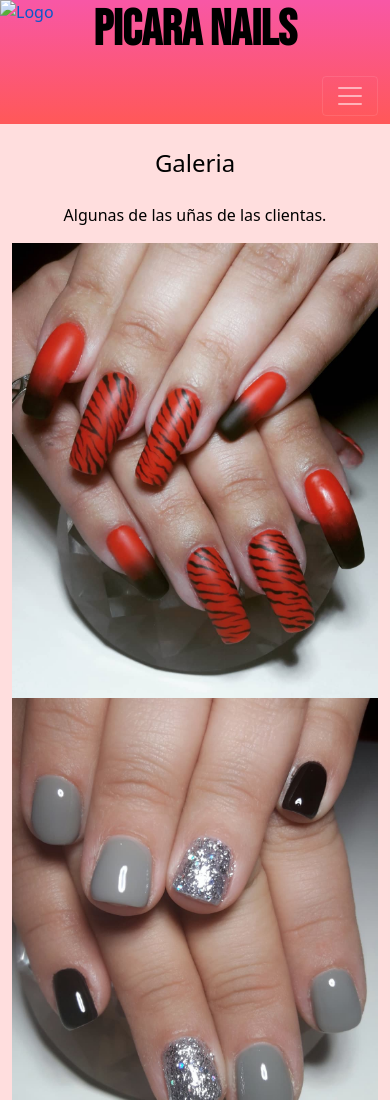
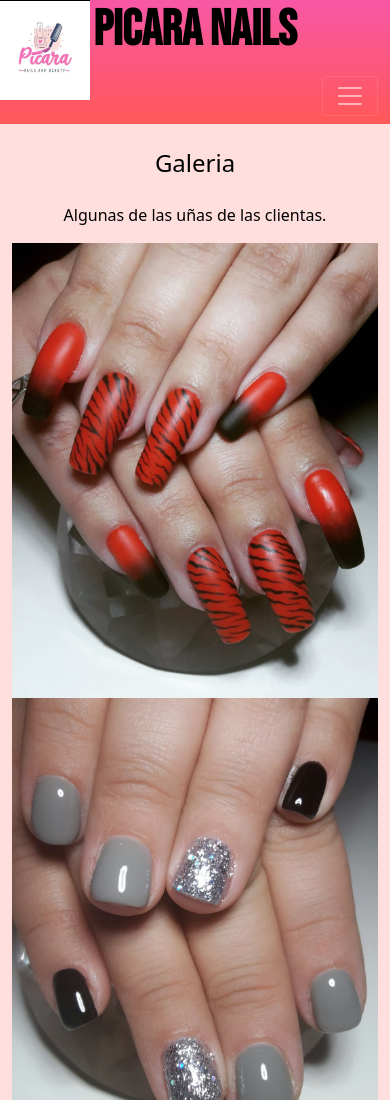
Before and after one commit to Lihuel-Saguin/PicaraNails, a website: page galeria.html in a window 390 px wide. Shown: the top 1100 px of the page. Drawn offline with nearby package versions, Linux system fonts and the light colour scheme; a web font is replaced by a local one.

Commit message:
media query y logos

```diff
--- a/galeria.html
+++ b/galeria.html
@@ -24,7 +24,7 @@
     <link rel="stylesheet" href="./css/style.css">
     <link rel="icon" href="./imagenes/logo.jpg">
     <title>Picara Nails | Manicuria</title>
-    <a href="index.html"><img src="./imagenes/draw_svg20210507-22909-1axt9bb.svg.png" width="100" alt="Logo" class="principal__logo"></a>
+    <a href="index.html"><img src="./imagenes/logo.jpg" width="100" alt="Logo" class="principal__logo"></a>
 </head>
 </head>
 <body>
--- a/sass/_header.scss
+++ b/sass/_header.scss
@@ -96,6 +96,14 @@ img{
     }
 }
 
+@media screen and (max-width: 1024px) {
+    img{
+        display: block;
+        margin: auto;
+        width: 800px;
+    }
+}
+
 @media (max-width:767px) {
     .features-clean .item {
     min-height: 0;
```
Also changed, not shown: contacto.html (+1 -1 lines), index.html (+1 -1 lines), sobre nosotros.html (+1 -1 lines), css/style.css.
